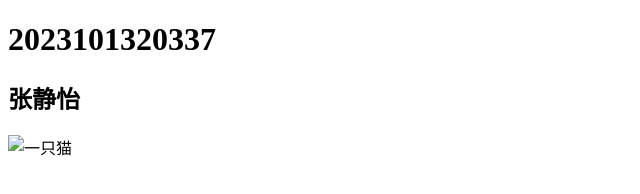
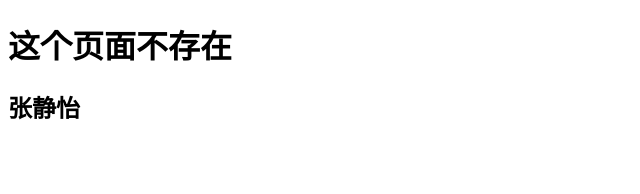
Before and after one commit to ZJY4415/ZJY415.github.io, a plain HTML site: page index.html in a window 1280 px wide. Shown: the whole page, without its empty margins (0-640 px from the left). Drawn offline with Linux system fonts and the light colour scheme.

Commit message:
Add files via upload
添加404界面

```diff
--- a/index.html
+++ b/index.html
@@ -6,8 +6,7 @@
     <title>Document</title>
 </head>
 <body>
-      <h1>2023101320337</h1>
+      <h1>这个页面不存在</h1>
       <h2>张静怡</h2>
-      <img src="" alt="一只猫"
 </body>
 </html>
```
